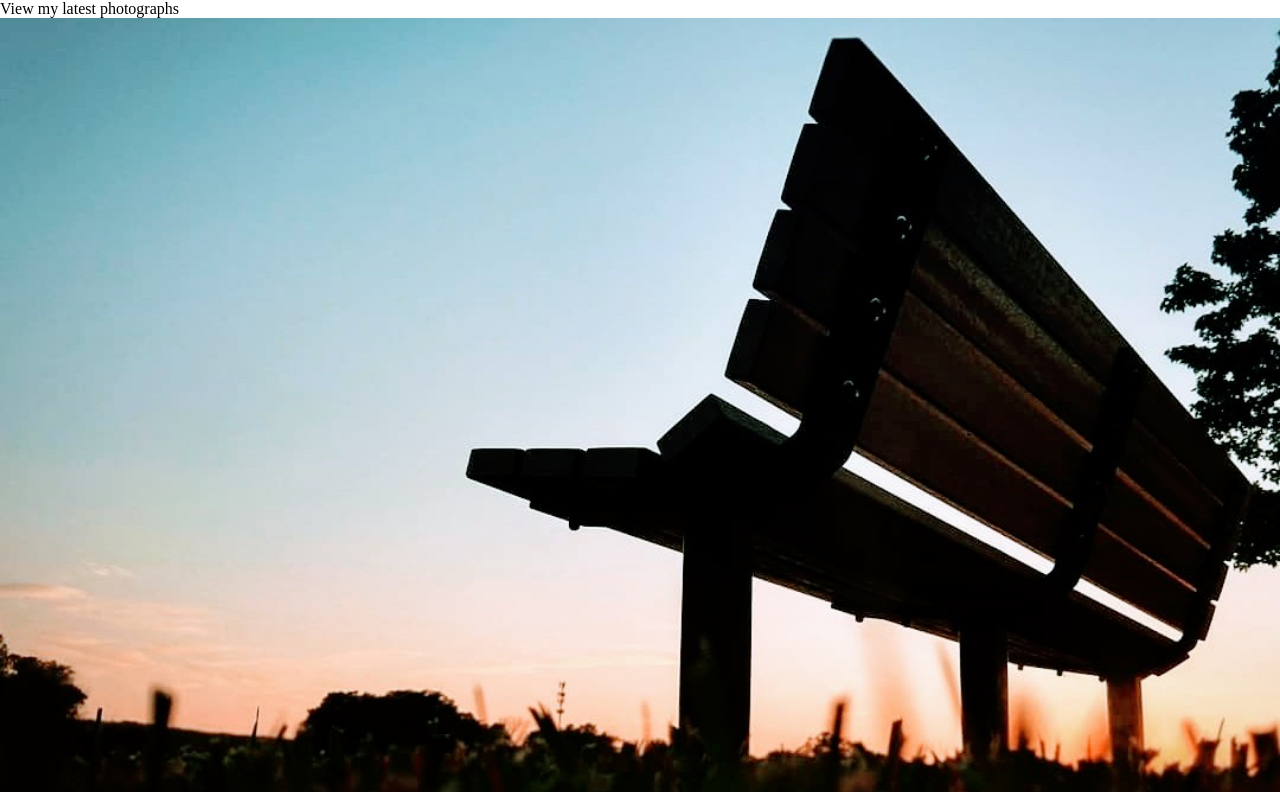
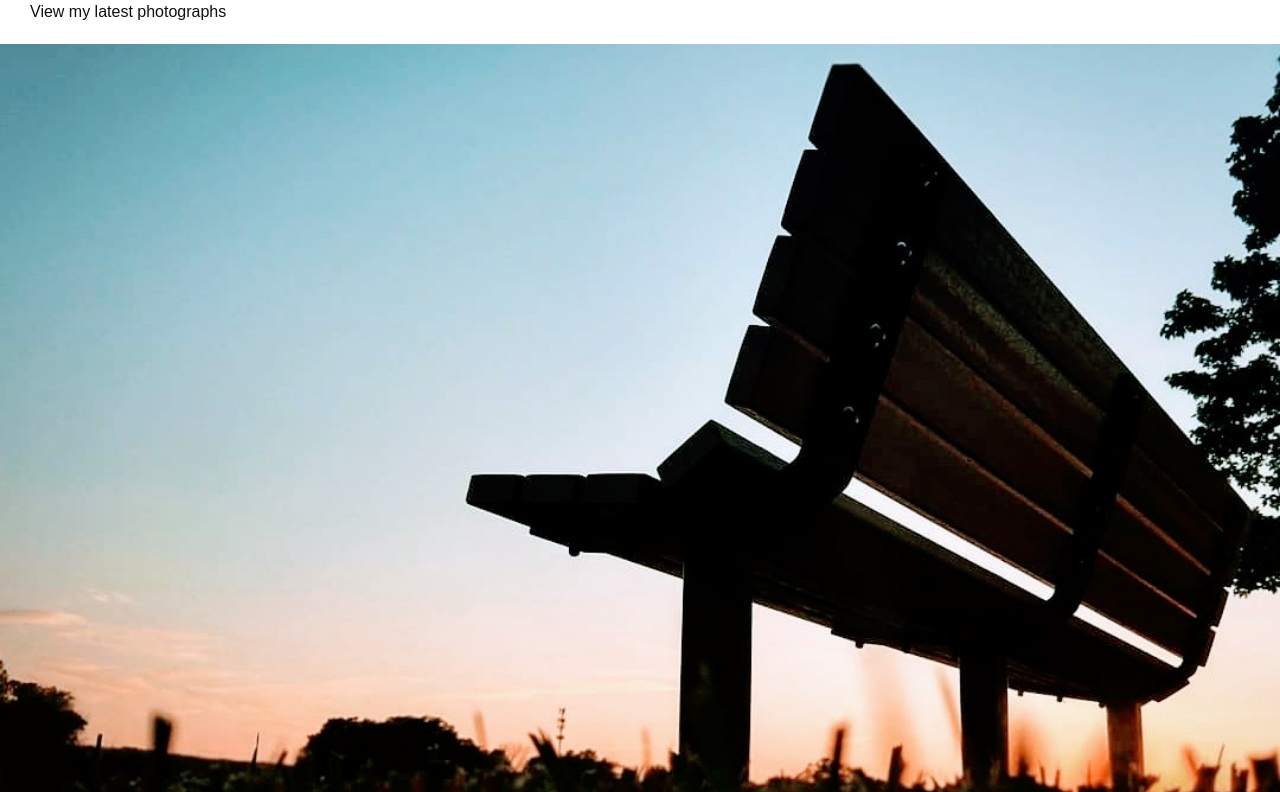
Before and after one commit to Dipti5245/MyPortfolio, a plain HTML site: page index.html in a window 1280 px wide. Shown: the part 94-886 px from the top of the page. Drawn offline with Linux system fonts and the light colour scheme.

Commit message:
Update main.css

```diff
--- a/styles/main.css
+++ b/styles/main.css
@@ -22,3 +22,11 @@ width: 100%
     color: #111;
     line-height: 44px;
 }
+
+.portfolio p {
+    padding: 0px 30px 20px;
+    font-family: arial;
+    font-size: 16px ;
+    color: #111;
+    line-height: 24px;
+}
```
